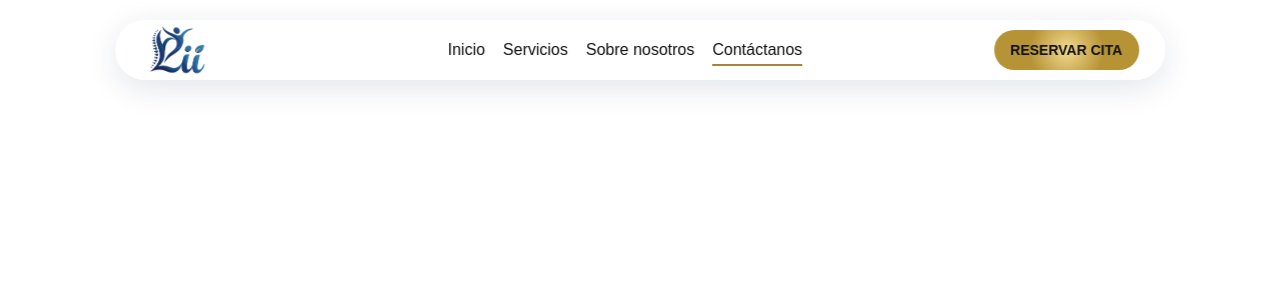
After one commit to samuszDev/fisioTerapeutaLi, a Spring app: page /contactanos in a window 1280 px wide. The commit adds this page. Shown: the top 300 px of the page. Run offline with Thymeleaf, Linux system fonts and the light colour scheme; the template is opened without the code that fills it, so the values that code supplies are empty; some of the project's set-up classes (security, data sources, template engines, error pages and the like) are left out, and stand-ins take their place.

Commit message:
[ADD] CONTACTANOS

```diff
--- a/FisioterapiaLi/src/main/java/com/usta/fisioterapiali/controllers/PaginasController.java
+++ b/FisioterapiaLi/src/main/java/com/usta/fisioterapiali/controllers/PaginasController.java
@@ -16,4 +16,9 @@ public class PaginasController {
         return "sobre-nosotros";
     }
 
+    @GetMapping("/contactanos")
+    public String verContactanos() {
+        return "contactanos";
+    }
+
 }
--- /dev/null
+++ b/FisioterapiaLi/src/main/resources/templates/contactanos.html
@@ -0,0 +1,18 @@
+<!DOCTYPE html>
+<html lang="es" xmlns:th="http://www.thymeleaf.org">
+<head>
+
+  <meta charset="UTF-8">
+  <meta name="viewport" content="width=device-width, initial-scale=1.0">
+  <title>Lina Murillo | Fisioterapeuta</title>
+  <link rel="icon" type="image/png" th:href="@{/images/logo.png}">
+  <link rel="stylesheet" th:href="@{/css/layoutUser.css}">
+  <link rel="stylesheet" th:href="@{/css/contactanos.css}">
+</head>
+
+<body>
+<header th:replace="~{layout/layoutUser :: header('contactanos')}"></header>
+
+
+</body>
+</html>
--- a/FisioterapiaLi/src/main/resources/templates/layout/layoutUser.html
+++ b/FisioterapiaLi/src/main/resources/templates/layout/layoutUser.html
@@ -32,7 +32,7 @@
       <li><a th:href="@{/}" th:class="${activeTab == 'inicio' ? 'active-link' : ''}">Inicio</a></li>
       <li><a th:href="@{/service}" th:class="${activeTab == 'servicios' ? 'active-link' : ''}">Servicios</a></li>
       <li><a th:href="@{/sobre-nosotros}" th:class="${activeTab == 'sobre-nosotros' ? 'active-link' : ''}">Sobre nosotros</a></li>
-      <li><a th:href="@{/contacto}" th:class="${activeTab == 'contacto' ? 'active-link' : ''}">Contactanos</a></li>
+      <li><a th:href="@{/contactanos}" th:class="${activeTab == 'contactanos' ? 'active-link' : ''}">Contáctanos</a></li>
     </ul>
   </nav>
 
@@ -59,7 +59,7 @@
         <li><a th:href="@{/}">Inicio</a></li>
         <li><a th:href="@{/service}">Servicios</a></li>
         <li><a th:href="@{/sobre-nosotros}">Sobre nosotros</a></li>
-        <li><a th:href="@{/contacto}">Contáctenos</a></li>
+        <li><a th:href="@{/contactanos}">Contáctanos</a></li>
       </ul>
     </div>
 
```
Also changed, not shown: FisioterapiaLi/src/main/resources/static/css/contactanos.css (added).
